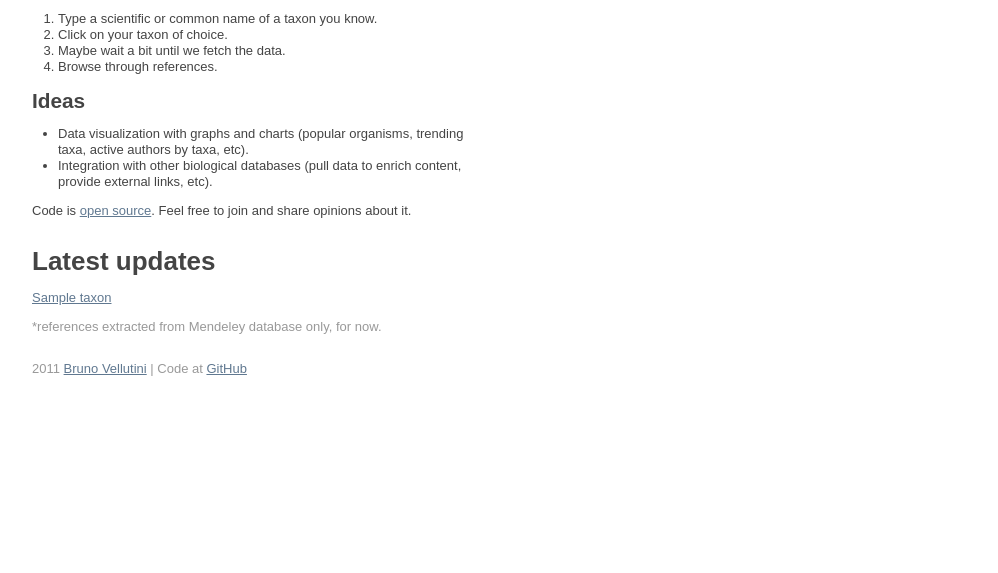
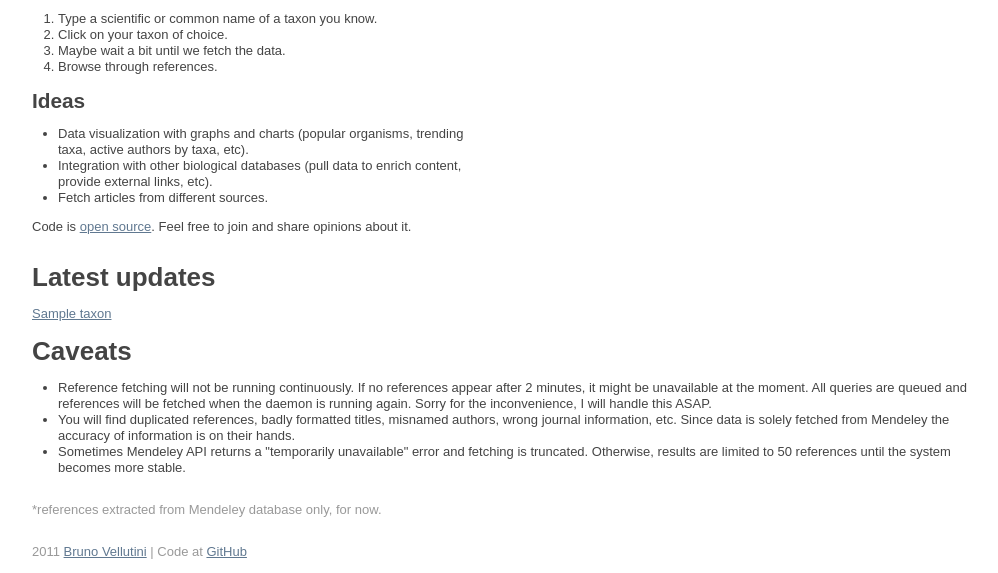
Before and after one commit to bruvellu/livingbib, a Django app: template alive/templates/home.html in a window 1280 px wide. Shown: the part 369-942 px from the top of the page, without its empty margins (138-1136 px from the left). Before the commit the page ends 745 px from the top, so only its background shows below. Run offline with Django 3.2, Linux system fonts and the light colour scheme; the template is opened without the code that fills it: most values are stand-ins (such as "Sample title", 1, 10 or a date in 2020); form fields are guessed from the names that the template uses; some libraries are stand-ins or nearby versions.

Commit message:
Added a "caveat" section with some known problems

```diff
--- a/alive/templates/home.html
+++ b/alive/templates/home.html
@@ -30,6 +30,7 @@
     <ul>
         <li>Data visualization with graphs and charts (popular organisms, trending taxa, active authors by taxa, etc).</li>
         <li>Integration with other biological databases (pull data to enrich content, provide external links, etc).</li>
+        <li>Fetch articles from different sources.</li>
     </ul>
     </p>
     <p>
@@ -58,9 +59,22 @@
 
 <div class="grid_12 omega alpha" id="latest-queries">
     <h2>Latest updates</h2>
+    <p>
     {% for query in queries %}
     <a href="{{ query.taxon.get_absolute_url }}" title="Updated {{ query.taxon.name }} {{ query.timestamp|timesince }} ago">{{ query.taxon.name }}</a>{% if not forloop.last %}, {% endif %}
     {% endfor %}
+    </p>
+</div>
+
+<div class="grid_12 omega alpha" id="caveats">
+    <h2>Caveats</h2>
+    <p>
+    <ul>
+        <li>Reference fetching will not be running continuously. If no references appear after 2 minutes, it might be unavailable at the moment. All queries are queued and references will be fetched when the daemon is running again. Sorry for the inconvenience, I will handle this ASAP.</li>
+        <li>You will find duplicated references, badly formatted titles, misnamed authors, wrong journal information, etc. Since data is solely fetched from Mendeley the accuracy of information is on their hands.</li>
+        <li>Sometimes Mendeley API returns a "temporarily unavailable" error and fetching is truncated. Otherwise, results are limited to 50 references until the system becomes more stable.</li>
+    </ul>
+    </p>
 </div>
 
 {% endblock %}
```
